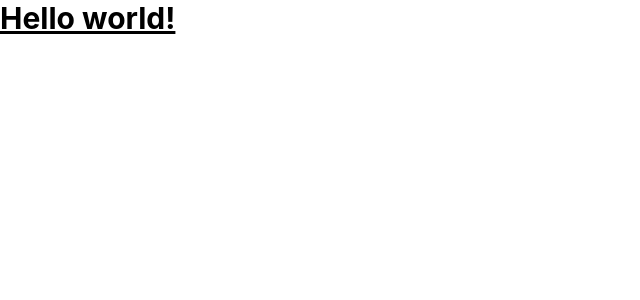
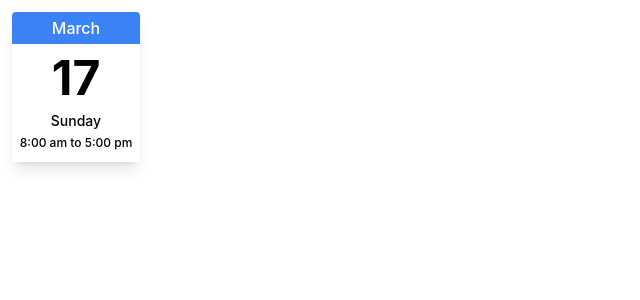
Before and after one commit to mauty/helpnetwork, a Next.js app in the folder client/: page / in a window 1280 px wide. Shown: the top 300 px of the page, without its empty margins (0-640 px from the left). Built offline with nearby package versions, Linux system fonts and the light colour scheme.

Commit message:
🔥 Chore: Init

```diff
--- a/client/pages/index.js
+++ b/client/pages/index.js
@@ -4,8 +4,29 @@ import styles from '../styles/Home.module.css'
 
 export default function Home() {
   return (
-    <h1 className="text-3xl font-bold underline">
-      Hello world!
-    </h1>
+<div className="min-w-32 bg-white min-h-48 p-3 mb-4 font-medium">
+  <div className="w-32 flex-none rounded-t lg:rounded-t-none lg:rounded-l text-center shadow-lg ">
+    <div className="block rounded-t overflow-hidden  text-center ">
+      <div className="bg-blue-500 text-white py-1">
+        March
+      </div>
+      <div className="pt-1 border-l border-r border-white bg-white">
+        <span className="text-5xl font-bold leading-tight">
+                17
+              </span>
+      </div>
+      <div className="border-l border-r border-b rounded-b-lg text-center border-white bg-white -pt-2 -mb-1">
+        <span className="text-sm">
+                Sunday
+              </span>
+      </div>
+      <div className="pb-2 border-l border-r border-b rounded-b-lg text-center border-white bg-white">
+        <span className="text-xs leading-normal">
+                8:00 am to 5:00 pm
+              </span>
+      </div>
+    </div>
+  </div>
+</div>
   )
 }
```
